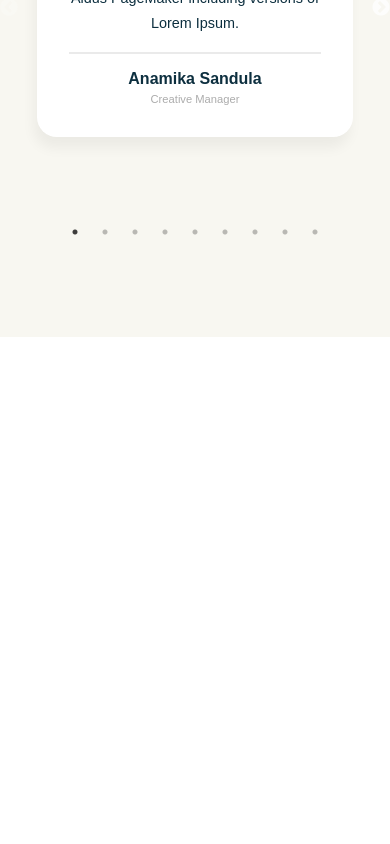
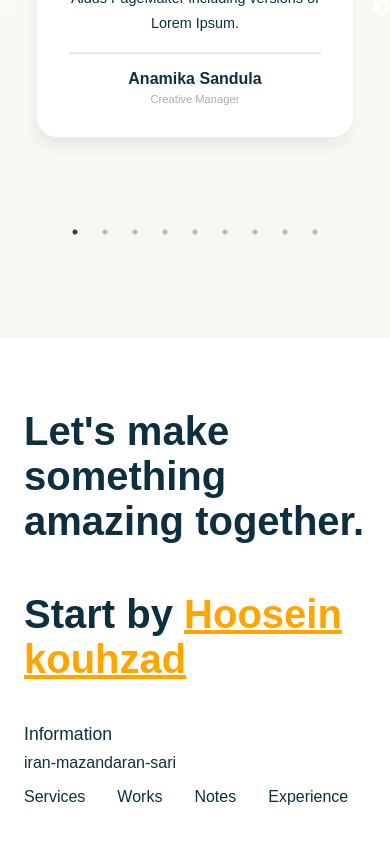
Before and after one commit to HKouhzad1991/HK-portfolio, a React (Vite) app: page / in a window 390 px wide. Shown: the part 3849-4693 px from the top of the page. Before the commit the page ends 4186 px from the top, so only its background shows below. Built offline with nearby package versions, Linux system fonts and the light colour scheme; a web font is replaced by a local one.

Commit message:
footer component finished

```diff
--- a/src/App.jsx
+++ b/src/App.jsx
@@ -3,6 +3,7 @@
 import People from "./components/People/People";
 import Portfolio from "./components/Portfolio/Portfolio";
 import Hero from "./components/hero/Hero";
+import Footer from "./components/Footer/Footer";
 import css from "./styles/app.module.scss";
 const App = () => {
   return (
@@ -12,6 +13,7 @@
       <Experties />
       <Portfolio />
       <People />
+      <Footer />
     </div>
   );
 };
--- /dev/null
+++ b/src/components/Footer/Footer.jsx
@@ -0,0 +1,44 @@
+import React from "react";
+import { footerVariants, staggerChildren } from "../../utils/motion";
+import css from "./Footer.module.scss";
+import { motion } from "framer-motion";
+const Footer = () => {
+  return (
+    <motion.section
+      variants={staggerChildren}
+      initial="hidden"
+      whileInView="show"
+      viewport={{ once: false, amount: 0.25 }}
+      className={`paddings ${css.wrapper}`}>
+      <motion.div
+        variants={footerVariants}
+        className={`innerWidth yPaddings flexCenter ${css.container}`}>
+        <div className={css.left}>
+          <span className="primaryText">
+            Let's make something <br />
+            amazing together.
+          </span>
+          <span className="primaryText">
+            Start by{" "}
+            <a href="mailto:hosseinkouhzad2017@gmail.com">Hoosein kouhzad</a>
+          </span>
+        </div>
+
+        <div className={css.right}>
+          <div className={css.info}>
+            <span className="secondaryText">Information</span>
+            <p>iran-mazandaran-sari</p>
+          </div>
+          <ul className={css.menu}>
+            <li>Services</li>
+            <li>Works</li>
+            <li>Notes</li>
+            <li>Experience</li>
+          </ul>
+        </div>
+      </motion.div>
+    </motion.section>
+  );
+};
+
+export default Footer;
--- /dev/null
+++ b/src/components/Footer/Footer.module.scss
@@ -0,0 +1,53 @@
+@import "../../styles/contants.scss";
+
+.wrapper {
+  background: white;
+  .container {
+    gap: 2rem;
+    @media (max-width: $sm) {
+      flex-direction: column;
+      gap: 2rem;
+      align-items: flex-start;
+    }
+    .left {
+      flex: 3;
+      > * {
+        display: block;
+      }
+      > :nth-child(2) {
+        margin-top: 3rem;
+
+        a {
+          text-decoration: underline;
+          color: orange;
+        }
+      }
+    }
+
+    .right {
+      flex: 1;
+      .info {
+        margin-bottom: 1rem;
+        > * {
+          display: block;
+        }
+      }
+      .menu {
+        @media (max-width: $sm) {
+          flex-direction: row;
+          flex-wrap: wrap;
+        }
+        display: flex;
+        flex-direction: column;
+        gap: 2rem;
+        list-style: none;
+        li {
+          cursor: pointer;
+          &:hover {
+            color: $secondary;
+          }
+        }
+      }
+    }
+  }
+}
```
